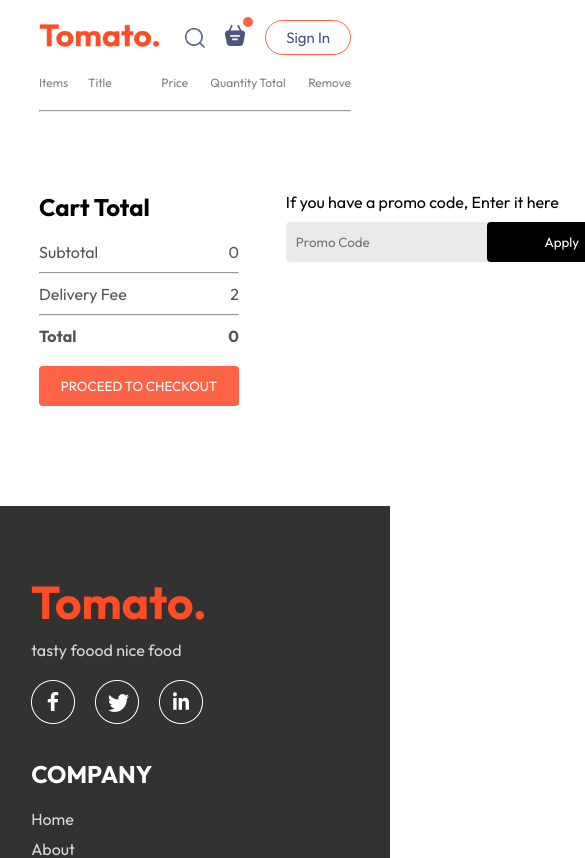
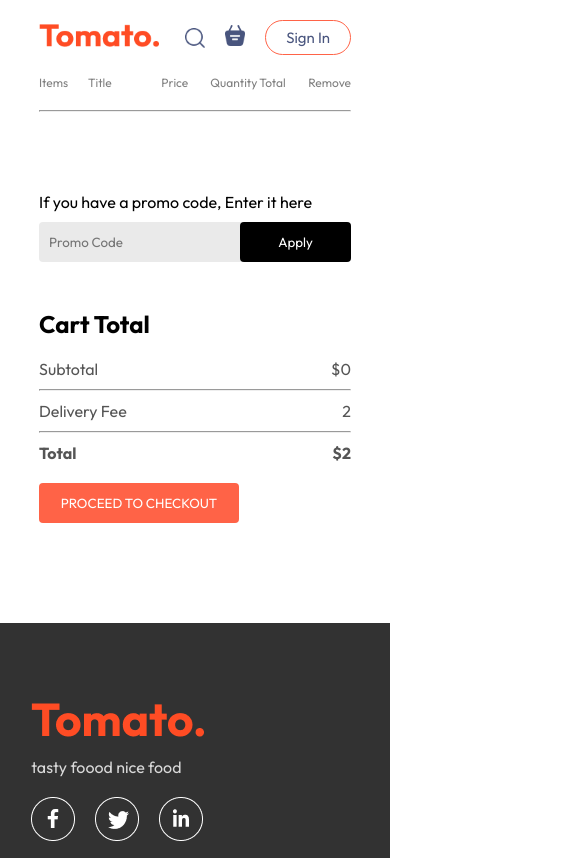
Before and after one commit to clairemuiru1/Food-Delivery, a React (Vite) app in the folder client/: page /cart in a window 390 px wide. Shown: the top 858 px of the page, 585 px wide, since content can reach past the window. Built offline with nearby package versions, Linux system fonts and the light colour scheme.

Commit message:
"Add functionality to cart"

```diff
--- a/client/src/Context/Store.jsx
+++ b/client/src/Context/Store.jsx
@@ -3,33 +3,41 @@ import { food_list } from "../assets/assets";
 
 export const Store = createContext(null)
 
-const StoreProvider = (props) =>{
+const StoreProvider = (props) => {
 
     const [cartItem, setcardItem] = useState({});
 
-    const addToCart =(itemId) =>{
-        if(!cartItem[itemId]){
-            setcardItem((prev) => ({...prev, [itemId] :1}))
+    const addToCart = (itemId) => {
+        if (!cartItem[itemId]) {
+            setcardItem((prev) => ({ ...prev, [itemId]: 1 }))
         }
-        else{
-            setcardItem((prev) => ({...prev, [itemId] : prev[itemId]+1}))
+        else {
+            setcardItem((prev) => ({ ...prev, [itemId]: prev[itemId] + 1 }))
         }
     }
 
-     const removeFromCart =(itemId) =>{
-        setcardItem((prev) => ({...prev, [itemId] : prev[itemId]-1}))
+    const removeFromCart = (itemId) => {
+        setcardItem((prev) => ({ ...prev, [itemId]: prev[itemId] - 1 }))
     }
 
-    useEffect(()=>{
-        console.log(cartItem);
-    }),[cartItem]
+    const getTotalCartAmount = () => {
+        let totalAmount = 0;
+        for (const item in cartItem) {
+            if (cartItem[item] > 0) {
+                let itemInfo = food_list.find((product) => product._id === item)
+                totalAmount += itemInfo.price * cartItem[item]
+            }
 
+        }
+        return totalAmount
+    }
         const contextValue = {
             food_list,
             setcardItem,
             cartItem,
             addToCart,
-        removeFromCart
+            removeFromCart,
+            getTotalCartAmount
         }
         return (
             <Store.Provider value={contextValue}>
--- a/client/src/components/NavBar/NavBar.jsx
+++ b/client/src/components/NavBar/NavBar.jsx
@@ -1,12 +1,15 @@
-import React, { useState } from 'react';
+import React, { useContext, useState } from 'react';
 import "./navbar.css";
 import logo from "../../assets/logo.png";
 import search_icon from "../../assets/search_icon.png"
 import basket_icon from "../../assets/basket_icon.png"
 import {Link} from 'react-router-dom'
+import { Store } from '../../Context/Store';
 function NavBar({setShowLogin}) {
 
   const [menu, setMenu] = useState("home")
+
+  const{getTotalCartAmount} = useContext(Store)
 
   return (
     <div className='navbar'>
@@ -21,7 +24,7 @@ function NavBar({setShowLogin}) {
         <img src={search_icon} alt=''/>
         <div className="navbar-search-icon">
             <Link to='/cart'><img src={basket_icon} alt=''/></Link>
-            <div className="dot"></div>
+            <div className={getTotalCartAmount()===0?"":"dot"}></div>
         </div>
         <button onClick={()=>setShowLogin(true)}>Sign In</button>
       </div>
--- a/client/src/pages/Cart/Cart.css
+++ b/client/src/pages/Cart/Cart.css
@@ -84,3 +84,11 @@
     color: white;
     border-radius: 4px;
 }
+@media (max-width: 750px){
+    .cart-bottom{
+        flex-direction: column-reverse;
+    }
+    .cart-promocode{
+        justify-content: start;
+    }
+}
--- a/client/src/pages/Cart/Cart.jsx
+++ b/client/src/pages/Cart/Cart.jsx
@@ -4,8 +4,8 @@ import { useContext } from 'react'
 import { Store } from '../../Context/Store'
 
 function Cart() {
+    const { cartItem, food_list, removeFromCart, getTotalCartAmount } = useContext(Store);
 
-  const {cartItem,food_list,removeFromCart}=useContext(Store)
     return (
         <div className='card'>
             <div className="card-items">
@@ -19,18 +19,17 @@ function Cart() {
                 </div>
                 <br/>
                 <hr/>
-        {food_list.map((item)=>{
-          if(cartItem[item._id] >0){
-            return(
-              <div>
-              <div className='cart-items-title cart-items-item' key={item._id}>
+                {food_list.map((item) => {
+                    if (cartItem[item._id] > 0) {
+                        return (
+                            <div key={item._id}>
+                                <div className='cart-items-title cart-items-item'>
                                     <img src={item.image} alt=''/>
                                     <p>{item.name}</p>
                                     <p>${item.price}</p>
                                     <p>{cartItem[item._id]}</p>
-                <p>${item.price*cartItem[item._id]}</p>
-                <p onClick={()=> removeFromCart(item._id)} className='cross'>X</p>
-
+                                    <p>${item.price * cartItem[item._id]}</p>
+                                    <p onClick={() => removeFromCart(item._id)} className='cross'>X</p>
                                 </div>
                                 <hr className='line'/>
                             </div>
@@ -44,7 +43,7 @@ function Cart() {
                     <div>
                         <div className="cart-total-details">
                             <p>Subtotal</p>
-              <p>{0}</p>
+                            <p>${getTotalCartAmount()}</p>
                         </div>
                         <hr/>
                         <div className="cart-total-details">
@@ -53,7 +52,7 @@ function Cart() {
                         </div>
                         <hr/>
                         <div className="cart-total-details">
-              <b>Total</b><b>{0}</b>
+                            <b>Total</b><b>${getTotalCartAmount() + 2}</b>
                         </div>
                     </div>
                     <button>PROCEED TO CHECKOUT</button>
@@ -72,4 +71,4 @@ function Cart() {
     )
 }
 
-export default Cart
+export default Cart;
```
Lines whose indentation alone changed are shown as unchanged.
